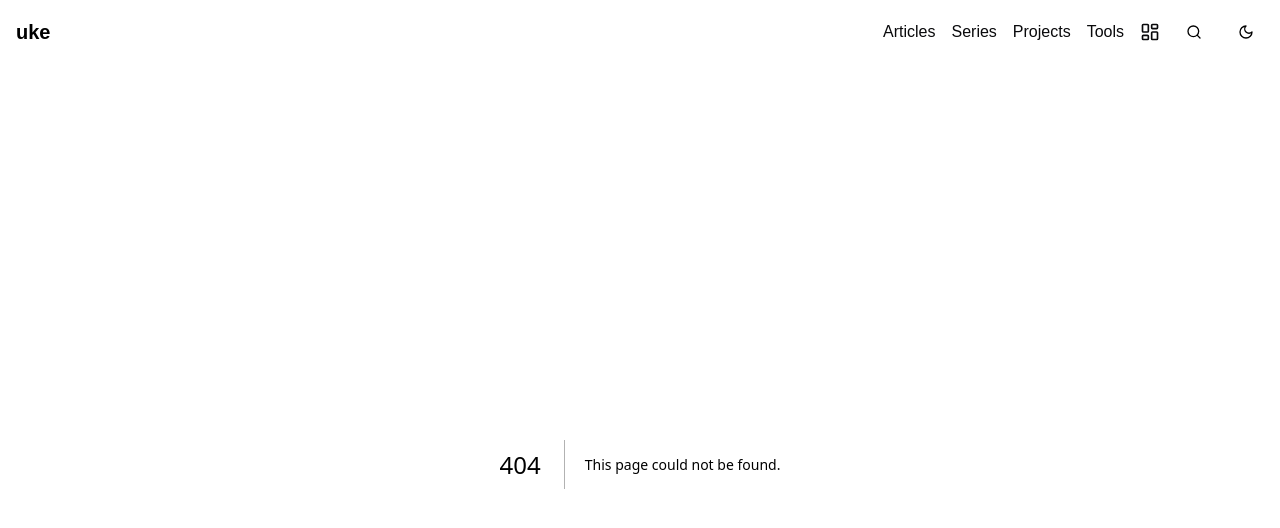
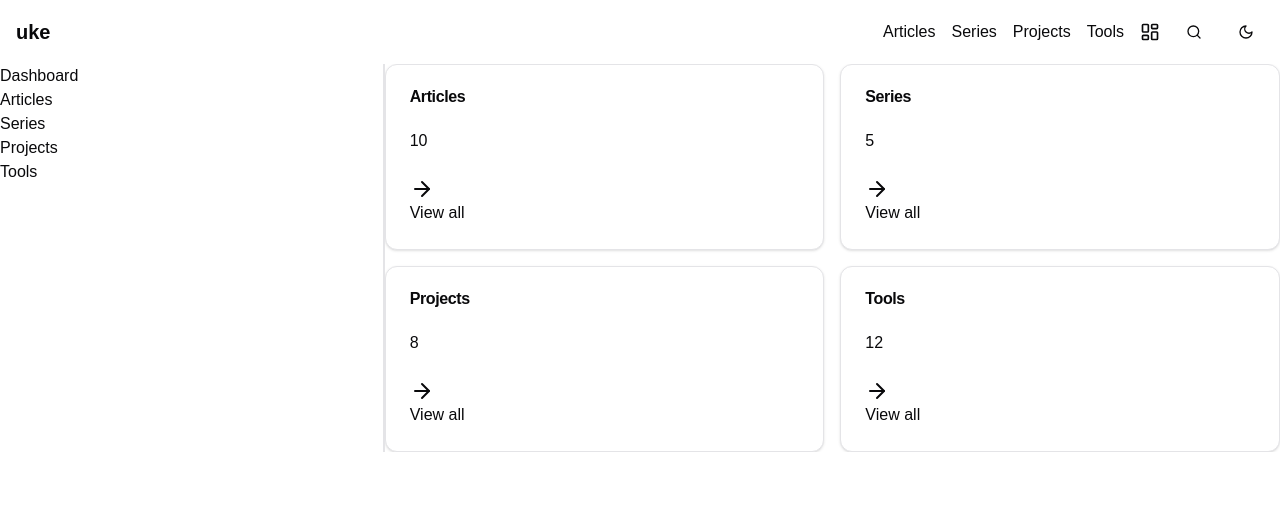
Before and after one commit to ukeSJTU/singularity, a Next.js app: page /admin/dashboard in a window 1280 px wide. Before the commit this address had no page. Shown: the top 528 px of the page. Built offline with nearby package versions, Linux system fonts and the light colour scheme.

Commit message:
feat(admin): add dashboard page with card components

```diff
--- /dev/null
+++ b/src/app/admin/dashboard/page.tsx
@@ -0,0 +1,46 @@
+import React from "react";
+import {
+  Card,
+  CardHeader,
+  CardTitle,
+  CardContent,
+  CardFooter,
+} from "@/components/ui/card";
+import Link from "next/link";
+import { ArrowRightIcon } from "lucide-react";
+
+const mockData = {
+  articles: 10,
+  series: 5,
+  projects: 8,
+  tools: 12,
+};
+
+const DashboardCard = ({ title, count }: { title: string; count: number }) => (
+  <Card className="card">
+    <CardHeader>
+      <Link href={`/admin/${title.toLowerCase()}`}>
+        <CardTitle>{title}</CardTitle>
+      </Link>
+    </CardHeader>
+    <CardContent>
+      <p>{count}</p>
+    </CardContent>
+    <CardFooter>
+      <Link href={`/admin/${title.toLowerCase()}`}>
+        <ArrowRightIcon /> View all
+      </Link>
+    </CardFooter>
+  </Card>
+);
+
+export default function DashboardPage() {
+  return (
+    <div className="grid grid-cols-2 gap-4">
+      <DashboardCard title="Articles" count={mockData.articles} />
+      <DashboardCard title="Series" count={mockData.series} />
+      <DashboardCard title="Projects" count={mockData.projects} />
+      <DashboardCard title="Tools" count={mockData.tools} />
+    </div>
+  );
+}
```
